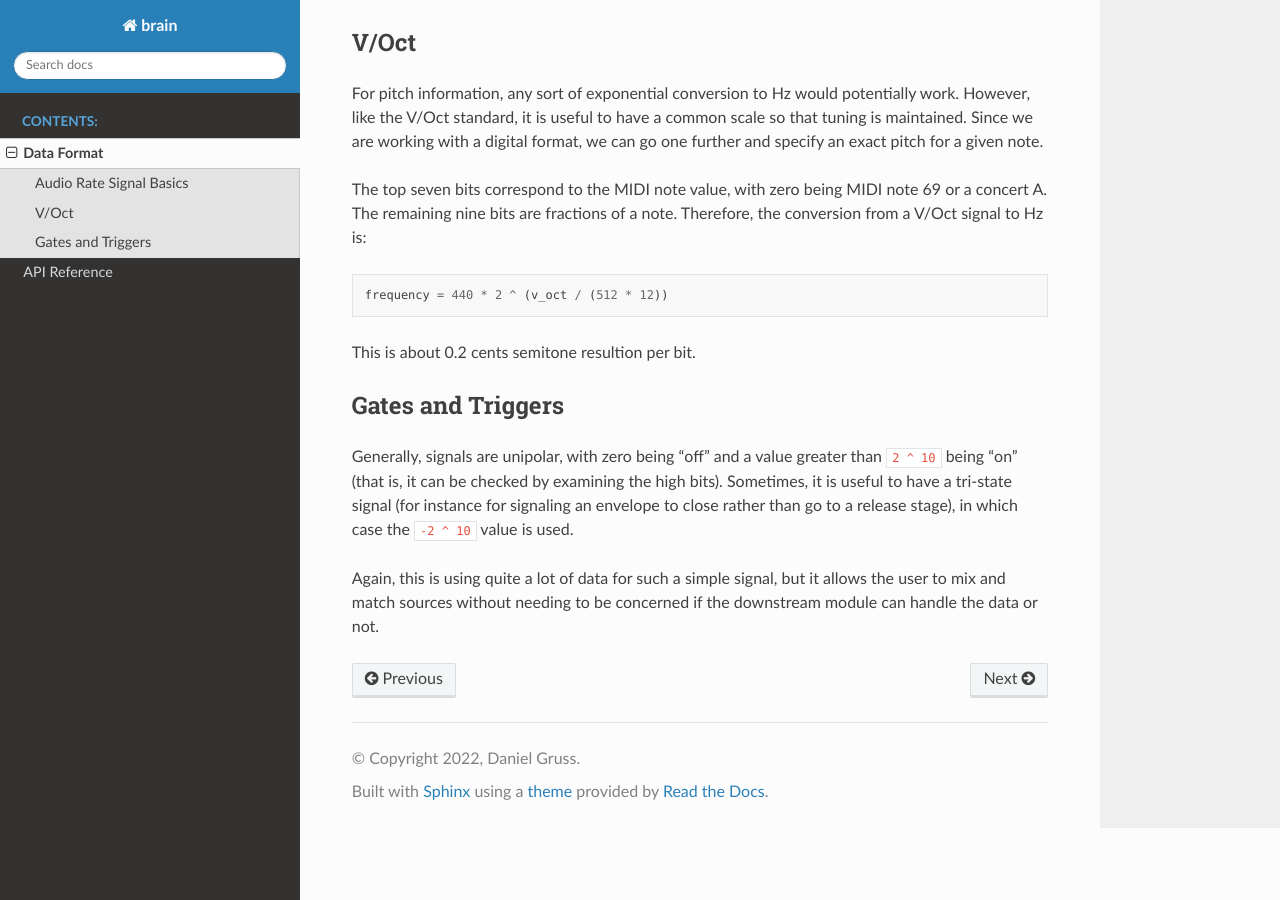
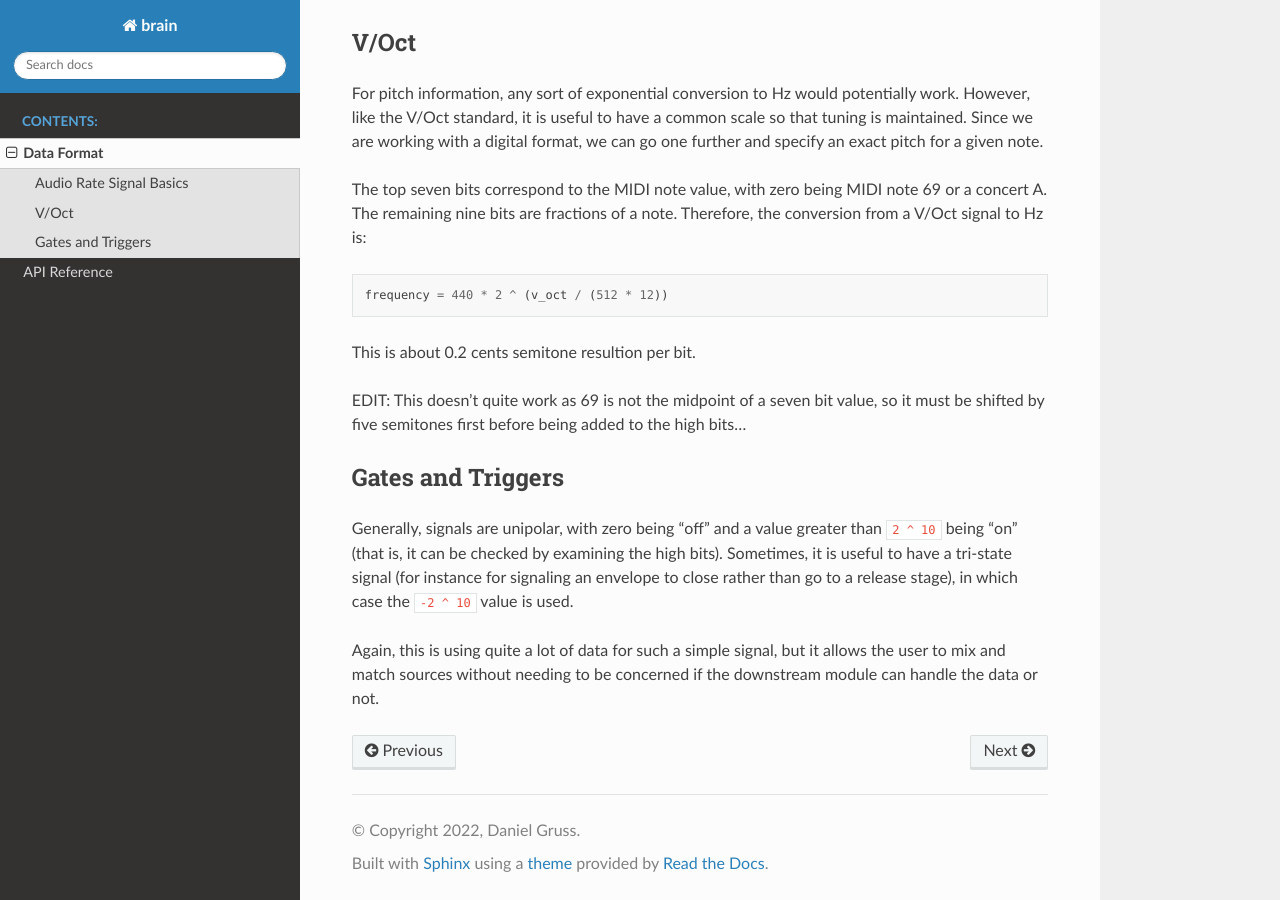
Before and after one commit to dsgruss/brain, a Sphinx documentation site: the page built from doc/data_format.rst, in a window 1280 px wide and 900 px high, scrolled down 1102 px. Built offline with Sphinx 7.4.7 and the Read the Docs theme 2.0.0, drawn with Linux system fonts in a browser that asks for light colours.

Commit message:
Add note about v_oct implementation

```diff
--- a/doc/data_format.rst
+++ b/doc/data_format.rst
@@ -70,6 +70,10 @@ a note. Therefore, the conversion from a V/Oct signal to Hz is::
 
 This is about 0.2 cents semitone resultion per bit.
 
+EDIT: This doesn't quite work as 69 is not the midpoint of a seven bit
+value, so it must be shifted by five semitones first before being added
+to the high bits...
+
 Gates and Triggers
 ------------------
 
```
